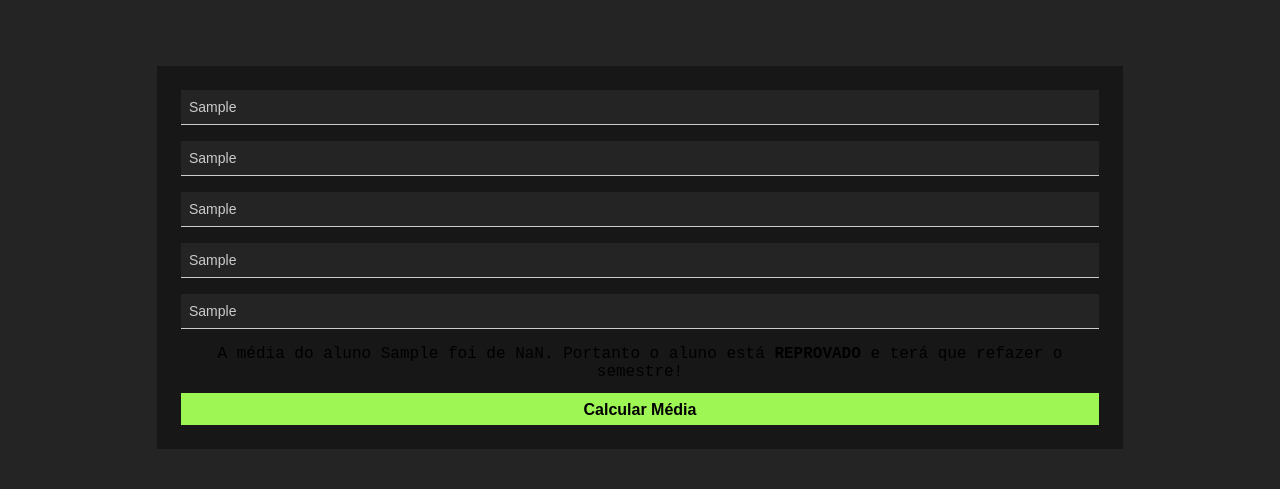
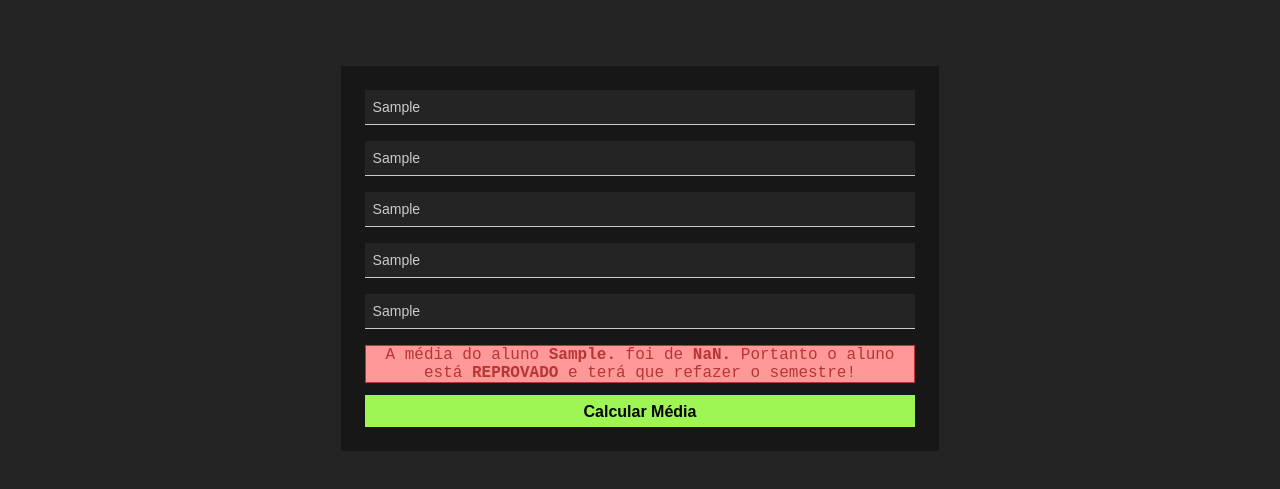
Before and after one commit to julio-caria/Calculadora-de-M-dia, a plain HTML site: page index.html in a window 1280 px wide. Both pictures are taken after typing "Sample", "Sample", "Sample", "Sample", "Sample" into the empty fields and a click on the button "Calcular Média". Shown: the part 289-778 px from the top of the page. Drawn offline with Linux system fonts and the light colour scheme.

Commit message:
Aula 01: Calculadora de Média - Imersão Dev

```diff
--- a/script.js
+++ b/script.js
@@ -1,27 +1,33 @@
 function approvedOrReproved() {
   var result = document.querySelector(".result");
   var resposta = result.querySelector("#resposta-boletim");
+
   var nome = document.querySelector("#student-name").value;
   var nota1 = document.querySelector("#primeiroBimestre").value;
   var nota2 = document.querySelector("#segundoBimestre").value;
   var nota3 = document.querySelector("#terceiroBimestre").value;
   var nota4 = document.querySelector("#quartoBimestre").value;
 
-  var media = (nota1 + nota2 + nota3 + nota4) / 4;
+  var button = document.querySelector(".btn");
+
+  var media =
+    (parseFloat(nota1) +
+      parseFloat(nota2) +
+      parseFloat(nota3) +
+      parseFloat(nota4)) /
+    4;
   var notaFixada = media.toFixed(1); // Limitando a quantidade de casas pós a virgula
 
-  var approved = `A Média do aluno ${nome} foi de ${notaFixada}. Portanto o aluno está <strong>APROVADO</strong> para o próximo Semestre!`;
-  var reproved = `A média do aluno ${nome} foi de ${notaFixada}. Portanto o aluno está <strong>REPROVADO</strong> e terá que refazer o semestre!`;
+  var approved = `A Média do aluno <span class="bold">${nome}.</span> foi de <span class="bold">${notaFixada}.</span> Portanto o aluno está <span class="bold">APROVADO</span>  para o próximo Semestre!`;
+  var reproved = `A média do aluno <span class="bold">${nome}.</span> foi de <span class="bold">${notaFixada}.</span>  Portanto o aluno está <span class="bold">REPROVADO</span>  e terá que refazer o semestre!`;
 
-  resposta = notaFixada >= 7 ? approved : reproved;
+  resposta = notaFixada >= 7.0 ? approved : reproved;
 
   result.innerHTML = resposta;
-
   if (resposta === approved) {
+    result.classList.remove("alert-reproved");
     result.classList.add("alert-approved");
-    result.classList.remove("alert-reproved");
   }
-
   if (resposta === reproved) {
     result.classList.remove("alert-approved");
     result.classList.add("alert-reproved");
--- a/style.css
+++ b/style.css
@@ -3,8 +3,8 @@
   --background-fields: hsl(0, 0%, 9%);
   --color-approvedbg: hsl(87, 100%, 80%);
   --color-reprovedbg: hsl(0, 100%, 80%);
-  --reproved: hsl(0, 74%, 70%);
-  --approved: hsl(87, 61%, 61%);
+  --reproved: hsl(0, 55%, 46%);
+  --approved: hsl(87, 49%, 50%);
   --whitecolor-font: hsl(0, 0%, 100%);
   --greycolor-font: hsl(0, 0%, 80%);
   --background-btn: hsl(93, 90%, 65%);
@@ -52,7 +52,8 @@ body {
 .container-fields {
   margin-top: 64px;
 
-  width: 75%;
+  min-width: 30%;
+  max-width: 45%;
   height: auto;
 
   background-color: var(--background-fields);
@@ -81,18 +82,22 @@ input {
   color: var(--greycolor-font);
 }
 
-.result .alert-approved {
+.alert-approved {
   background-color: var(--color-approvedbg);
+  color: var(--approved);
+
+  border: 1px solid var(--approved);
+}
+
+.alert-reproved {
+  background-color: var(--color-reprovedbg);
   color: var(--reproved);
 
   border: 1px solid var(--reproved);
 }
 
-.result .alert-reproved {
-  background-color: var(--color-reprovedbg);
-  color: var(--reproved);
-
-  border: 1px solid var(--reproved);
+.bold {
+  font-weight: bold;
 }
 
 .btn {
```
